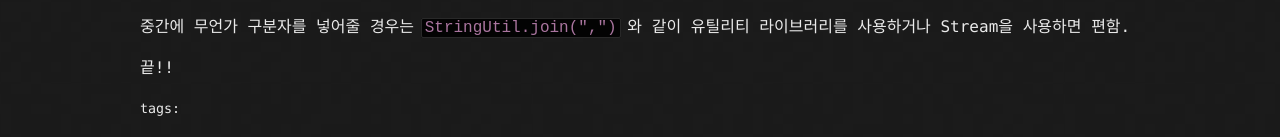
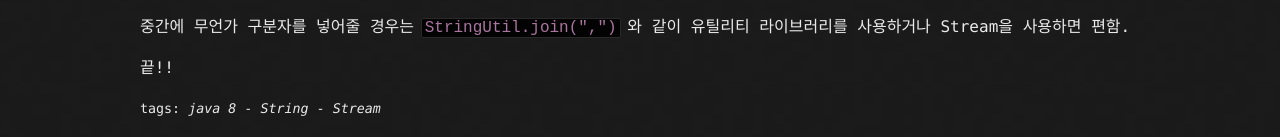
Before and after one commit to eajnimeel/eajnimeel.github.io, a Jekyll site: the page built from _posts/2018-11-01-String_Join.md, in a window 1280 px wide. Shown: the part 981-1118 px from the top of the page. Built offline with Jekyll 4.4.1, drawn with Linux system fonts in a browser that asks for light colours; the repository's description, which GitHub fills in, is left out.

Commit message:
Update 2018-11-01-String_Join.md

```diff
--- a/_posts/2018-11-01-String_Join.md
+++ b/_posts/2018-11-01-String_Join.md
@@ -2,6 +2,11 @@
 layout: post
 title:  "문자열 합치기"
 categories: 자바
+tags:
+ - java 8
+ - String
+ - Stream
+ -
 ---
 
 자바에서 무언가 문자열을 합칠때,
```
